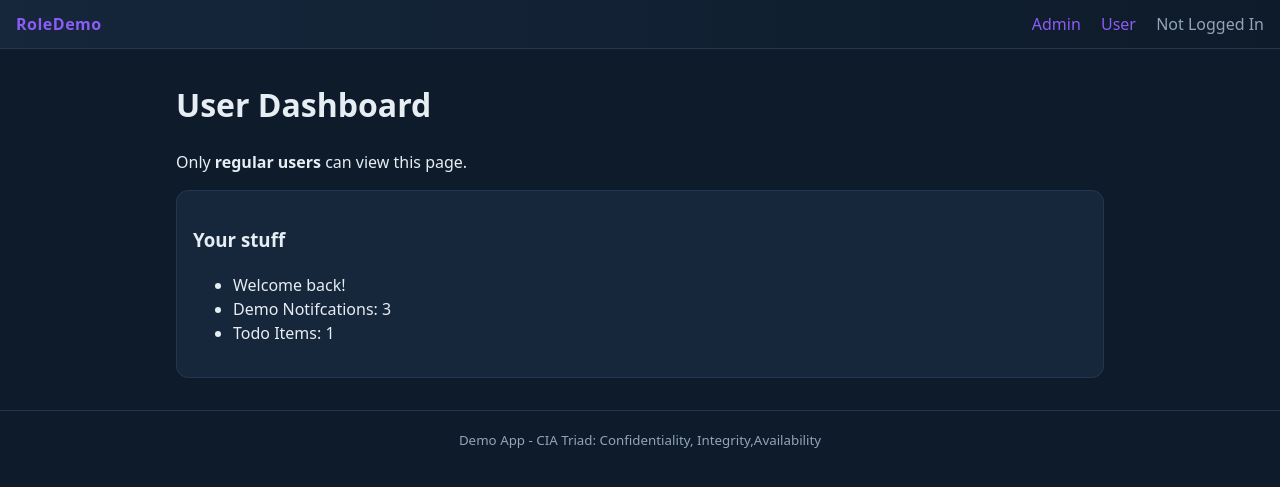
After one commit to JonahRoleson/simpleCIAlogin, a Flask app: template templates/user.html in a window 1280 px wide. The commit adds this page. Shown: the top 487 px of the page. Run offline with Flask 3, Linux system fonts and the light colour scheme; the template is opened without the code that fills it, so the values that code supplies are empty.

Commit message:
Added templates and CSS for styling

```diff
--- a/main.py
+++ b/main.py
@@ -21,7 +21,7 @@ def requires_role(required_role):
         def wrapper(*args, **kwargs):
             user = current_user()
             if user is None:
-                abort(401)
+                return redirect(url_for("index"))
             if user["role"] != required_role:
                 abort(403)
             return fn(*args, **kwargs)
@@ -34,20 +34,30 @@ def requires_role(required_role):
 def index():
     return render_template("index.html", user=current_user())
 
-@app.get("/login")
+@app.route("/login", methods=["GET", "POST"])
 def login():
-    username = request.args.get("username", "").strip().lower()
+    username = request.form.get("username") if request.method == "POST" else request.args.get("username")
+    username = (username or "").strip().lower()
     if username not in USERS:
-        abort(400)
+        return redirect(url_for("index"))
     session["username"] = username
     session["role"] = USERS[username]["role"]
-    return jsonify({"message": "logged in", "user": current_user()})
+    return redirect(url_for("index"))
 
 @app.post("/logout")
-@app.get("/logout/")
 def logout():
     session.clear()
-    return jsonify({"message": "logged out"})
+    return redirect(url_for("index"))
+
+@app.get("/admin-only")
+@requires_role("admin")
+def admin_only():
+    return render_template("admin.html", user=current_user())
+
+@app.get("/user-only")
+@requires_role("user")
+def user_only():
+     return render_template("user.html", user=current_user())
 
 @app.get("/whoami")
 def whoami():
@@ -56,22 +66,6 @@ def whoami():
         return jsonify({"authenticated": False}), 200
     return jsonify({"authenticated": True, "user": user}), 200
 
-@app.get("/admin-only")
-@requires_role("admin")
-def admin_only():
-    return jsonify({
-        "endpoint": "admin-only",
-        "data": "Highly privileged administrative info"
-    })
-
-@app.get("/user-only")
-@requires_role("user")
-def user_only():
-    return jsonify({
-        "endpoint": "user-only",
-        "data": "Welcome to your user dashboard"
-    })
-
 @app.get("/health")
 def health():
     return jsonify({"status": "ok"})
--- /dev/null
+++ b/static/style.css
@@ -0,0 +1,62 @@
+:root{
+  --bg:#0d1b2a;
+  --bg-alt:#16263b;
+  --text:#e6edf3;
+  --muted:#94a3b8;
+  --accent:#ff7a00;    /* orange */
+  --accent-2:#8b5cf6;  /* purple */
+  --card:#0f2236;
+  --border:#23384f;
+}
+
+*{box-sizing:border-box}
+html,body{margin:0;padding:0;background:var(--bg);color:var(--text);font:16px/1.5 system-ui,Segoe UI,Roboto,Inter,Arial}
+
+a{color:var(--accent-2);text-decoration:none}
+a:hover{text-decoration:underline}
+
+.container{max-width:960px;margin:2rem auto;padding:0 1rem}
+
+.nav{
+  display:flex;justify-content:space-between;align-items:center;
+  background:linear-gradient(90deg,var(--bg-alt),var(--bg));
+  border-bottom:1px solid var(--border);padding:.75rem 1rem;position:sticky;top:0
+}
+.brand a{font-weight:700;letter-spacing:.5px}
+.links a{margin-right:1rem}
+.links .pill{
+  background:rgba(139,92,246,.15);border:1px solid rgba(139,92,246,.4);
+  padding:.25rem .5rem;border-radius:999px;margin-right:.75rem
+}
+.links .inline{display:inline}
+.muted{color:var(--muted)}
+
+.card-grid{
+  display:grid;grid-template-columns:repeat(auto-fit,minmax(260px,1fr));
+  gap:1rem;margin-top:1rem
+}
+.card{
+  background:var(--card);border:1px solid var(--border);
+  border-radius:14px;padding:1rem;box-shadow:0 6px 14px rgba(0,0,0,.25)
+}
+.panel{
+  background:var(--bg-alt);border:1px solid var(--border);border-radius:12px;padding:1rem
+}
+
+.btn{
+  display:inline-block;padding:.6rem 1rem;border-radius:10px;border:1px solid var(--accent);
+  background:linear-gradient(180deg,var(--accent),#d86600);color:#fff;font-weight:600;
+  cursor:pointer;transition:transform .05s ease,opacity .2s ease
+}
+.btn:hover{transform:translateY(-1px)}
+.btn:active{transform:translateY(0)}
+.btn.ghost{
+  background:transparent;border-color:var(--accent-2);color:var(--text)
+}
+
+.btn-row{display:flex;gap:.5rem;flex-wrap:wrap}
+
+.footer{
+  border-top:1px solid var(--border);color:var(--muted);
+  padding:1rem;text-align:center;margin-top:2rem
+}
--- a/templates/base.html
+++ b/templates/base.html
@@ -14,7 +14,7 @@
 			<a href="{{ url_for('user_only') }}">User</a>
 			{% if user %}
 				<span class="pill">Logged in: {{ user.username }} ({{ user.role }})</span>
-				<form class="inline" method="post" action="{{ url_for('logout') }}">
+				<form class="inline" method="post" action="{{ url_for('logout')}}">
 					<button type="submit" class="btn">Logout</button>
 				</form>
 			{% else %}
--- a/templates/index.html
+++ b/templates/index.html
@@ -1,5 +1,5 @@
 {% extends "base.html" %}
-{% block title %}Home - Flask Role Demo{% endblock %}
+{% block title %}Home Flask Role Demo{% endblock %}
 {% block content %}
 	<h1>Welcome</h1>
 	<p>This demo shows basic role-based pages with simple buttons and CSS.</p>
@@ -8,8 +8,8 @@
 			<h2>Login as Admin</h2>
 			<p>Simulate an admin session (username: <code>jonah</code>).</p>
 			<form method="post" action="{{ url_for('login') }}">
-				<input type="hidden" name="username" value="jonah">
-				<button class="btn">Login as Admin</button>
+			<input type="hidden" name="username" value="jonah">
+			<button class="btn">Login as Admin</button>
 			</form>
 		</div>
 		<div class="card">
--- /dev/null
+++ b/templates/user.html
@@ -0,0 +1,14 @@
+{% extends "base.html" %}
+{% block title %}User - Flask Role Demo{% endblock %}
+{% block content %}
+	<h1>User Dashboard</h1>
+	<p>Only <strong>regular users</strong> can view this page.</p>
+	<div class="panel">
+		<h3>Your stuff</h3>
+		<ul>
+			<li> Welcome back!</li>
+			<li> Demo Notifcations: 3</li>
+			<li> Todo Items: 1</li>
+		</ul>
+	</div>
+{% endblock %}
```
Also changed, not shown: templates/admin.html (added, +14 -0 lines).
